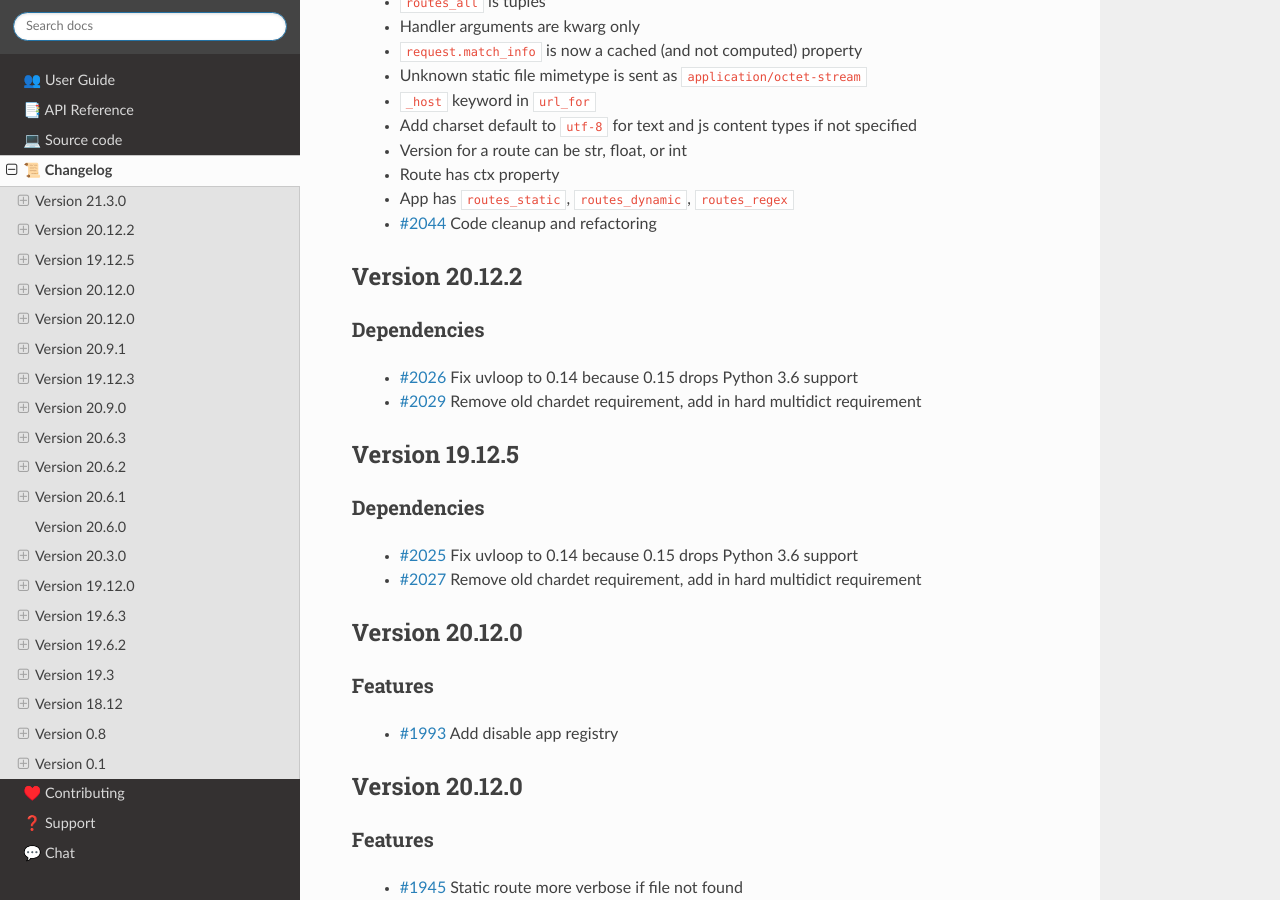
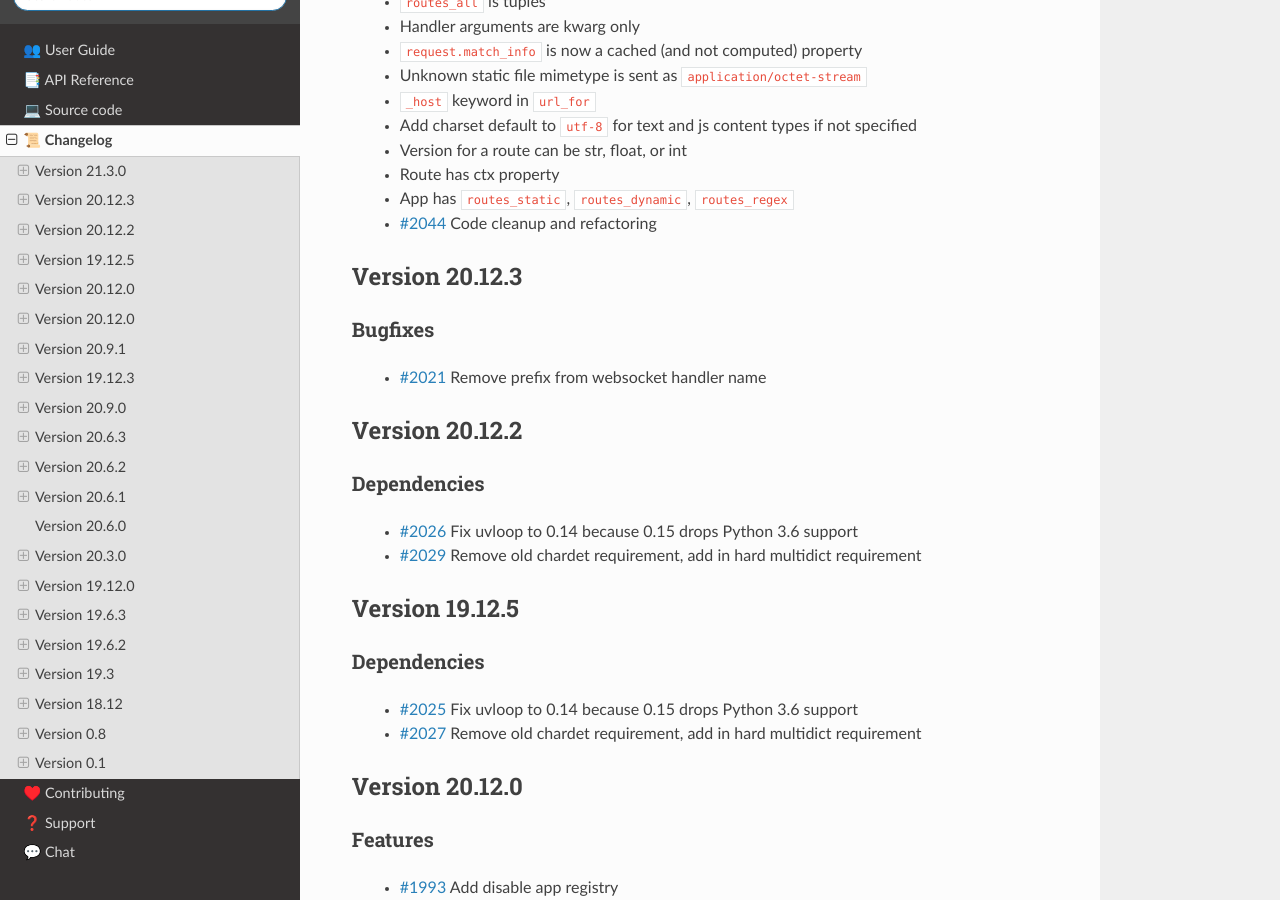
Before and after one commit to sanic-org/sanic, a Sphinx documentation site: the page built from docs/sanic/changelog.rst, in a window 1280 px wide and 900 px high, scrolled down 2157 px. Built offline with Sphinx 7.4.7 and the Read the Docs theme 2.0.0, drawn with Linux system fonts in a browser that asks for light colours.

Commit message:
Add 20.12.3 to changelog

```diff
--- a/CHANGELOG.rst
+++ b/CHANGELOG.rst
@@ -167,6 +167,16 @@
   *
     `#2044 <https://github.com/sanic-org/sanic/pull/2044>`_
     Code cleanup and refactoring
+
+Version 20.12.3
+---------------
+
+Bugfixes
+********
+
+  *
+    `#2021 <https://github.com/sanic-org/sanic/pull/2021>`_
+    Remove prefix from websocket handler name
 
 Version 20.12.2
 ---------------
--- a/docs/index.rst
+++ b/docs/index.rst
@@ -3,7 +3,7 @@
 User Guide
 ==========
 
-To learn about using Sanic, checkout the `User Guide <https://sanicframework.org/guide/>`_.
+To learn about using Sanic, checkout the `User Guide <https://sanicframework.org/guide/>`__.
 
 API
 ===
--- a/docs/sanic/contributing.rst
+++ b/docs/sanic/contributing.rst
@@ -1,4 +1,4 @@
 ♥️ Contributing
-==============
+===============
 
 .. include:: ../../CONTRIBUTING.rst
```
